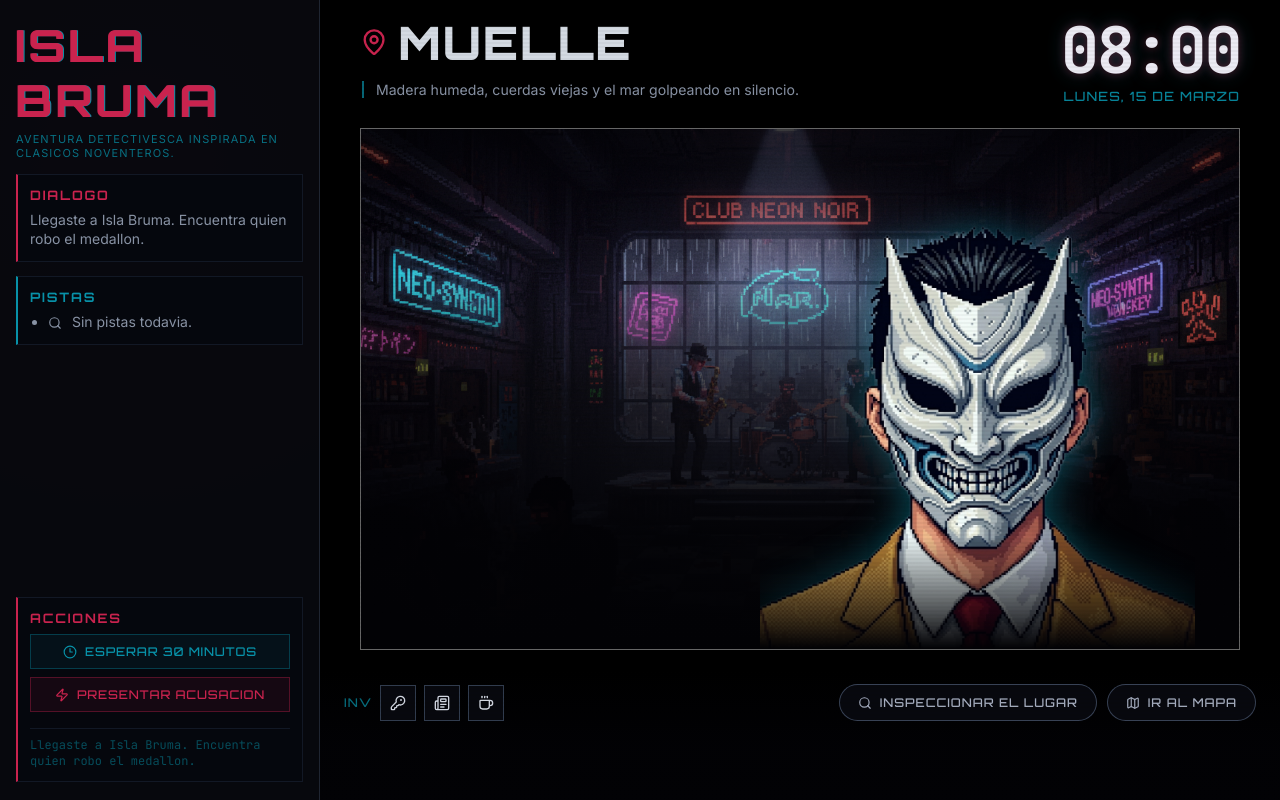
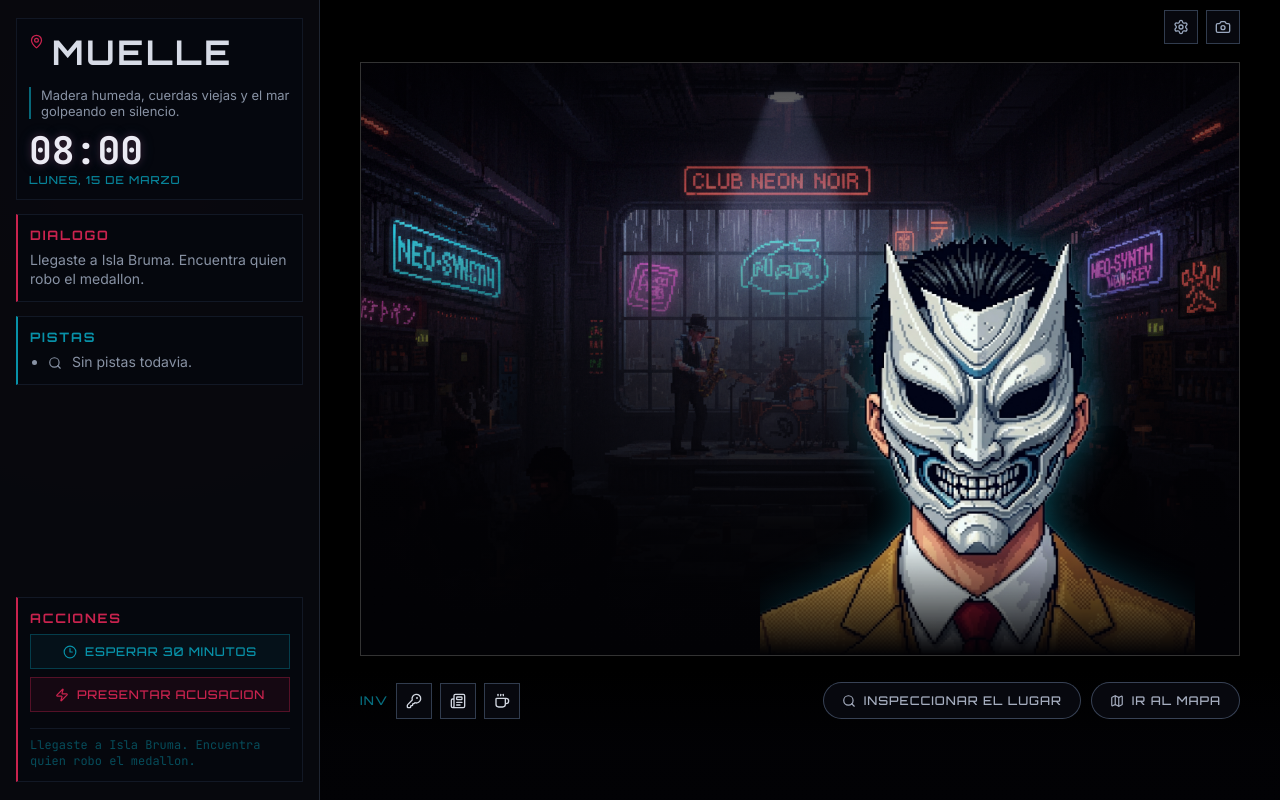
Before and after one commit to javasjavasjavas/game, a React (Vite) app: page / in a window 1280 px wide. Built offline with nearby package versions, Linux system fonts and the light colour scheme.

Commit message:
style: restructure UI zones, move location/time to sidebar, and refine global cursor behavior

```diff
--- a/src/App.tsx
+++ b/src/App.tsx
@@ -1,4 +1,3 @@
-import { AnimatePresence } from "framer-motion";
 import { Coffee, KeyRound, Menu, MessageSquareText, Newspaper } from "lucide-react";
 import { useMemo, useState } from "react";
 import type { MouseEventHandler } from "react";
@@ -69,6 +68,10 @@ export default function App() {
       </button>
 
       <Sidebar
+        roomName={game.room.name}
+        roomDescription={game.room.description}
+        clock={game.formattedTime}
+        dateLabel="Lunes, 15 de Marzo"
         message={game.game.lastMessage}
         clues={game.clues}
         onWait={() => {
@@ -88,7 +91,7 @@ export default function App() {
       />
 
       <main className={rootClass} onMouseMove={handleViewportMouseMove} onContextMenu={handleContextMenu}>
-        <TopBar roomName={game.room.name} roomDescription={game.room.description} clock={game.formattedTime} />
+        <TopBar />
 
         <StageView
           onCharacterClick={() => {
@@ -132,9 +135,7 @@ export default function App() {
           />
         </footer>
 
-        <AnimatePresence>
-          <CursorOverlay mode={game.cursorMode} icon={cursorIcon} x={cursorPos.x} y={cursorPos.y} />
-        </AnimatePresence>
+        <CursorOverlay mode={game.cursorMode} icon={cursorIcon} x={cursorPos.x} y={cursorPos.y} />
       </main>
     </div>
   );
--- a/src/components/Sidebar.tsx
+++ b/src/components/Sidebar.tsx
@@ -1,8 +1,12 @@
-import { Clock3, Search, Zap } from "lucide-react";
+import { Clock3, MapPin, Search, Zap } from "lucide-react";
 import { NPCS } from "../game/data";
 import { motion } from "framer-motion";
 
 interface Props {
+  roomName: string;
+  roomDescription: string;
+  clock: string;
+  dateLabel: string;
   message: string;
   clues: Array<{ id: string; text: string }>;
   onWait: () => void;
@@ -12,12 +16,29 @@ interface Props {
   mobileOpen: boolean;
 }
 
-export function Sidebar({ message, clues, onWait, onSolveClick, onAccuse, showAccuseList, mobileOpen }: Props) {
+export function Sidebar({
+  roomName,
+  roomDescription,
+  clock,
+  dateLabel,
+  message,
+  clues,
+  onWait,
+  onSolveClick,
+  onAccuse,
+  showAccuseList,
+  mobileOpen,
+}: Props) {
   return (
     <aside className={`sidebar ${mobileOpen ? "open" : ""}`}>
-      <div className="brand">
-        <h1>ISLA BRUMA</h1>
-        <p>Aventura detectivesca inspirada en clasicos noventeros.</p>
+      <div className="sidebar-meta">
+        <div className="sidebar-room-row">
+          <MapPin size={15} className="sidebar-meta-icon" />
+          <h1>{roomName.toUpperCase()}</h1>
+        </div>
+        <p className="sidebar-room-description">{roomDescription}</p>
+        <div className="sidebar-clock">{clock}</div>
+        <div className="sidebar-date">{dateLabel}</div>
       </div>
 
       <section className="panel">
--- a/src/components/TopBar.tsx
+++ b/src/components/TopBar.tsx
@@ -1,24 +1,16 @@
-import { MapPin } from "lucide-react";
+import { Camera, Settings } from "lucide-react";
 
-interface Props {
-  roomName: string;
-  roomDescription: string;
-  clock: string;
-}
-
-export function TopBar({ roomName, roomDescription, clock }: Props) {
+export function TopBar() {
   return (
     <header className="topbar">
-      <div className="loc-wrap">
-        <div className="room-heading">
-          <MapPin className="room-icon" />
-          <h2>{roomName.toUpperCase()}</h2>
-        </div>
-        <p>{roomDescription}</p>
-      </div>
-      <div className="clock-box">
-        <div id="clock">{clock}</div>
-        <div id="date-label">Lunes, 15 de Marzo</div>
+      <div className="topbar-spacer" />
+      <div className="topbar-icons">
+        <button className="top-icon-btn" aria-label="Ajustes">
+          <Settings size={16} />
+        </button>
+        <button className="top-icon-btn" aria-label="Captura">
+          <Camera size={16} />
+        </button>
       </div>
     </header>
   );
--- a/src/hooks/useGame.ts
+++ b/src/hooks/useGame.ts
@@ -99,17 +99,10 @@ export function useGame() {
 
   const toggleInventoryItem = (id: string) => {
     setSelectedInventoryId((prev) => (prev === id ? null : id));
-    const selected = INVENTORY_ITEMS.find((item) => item.id === id);
-    mutate((draft) => {
-      draft.lastMessage = selected ? `Seleccionaste: ${selected.label}.` : "Inventario sin seleccion.";
-    });
   };
 
   const clearInventorySelection = () => {
     setSelectedInventoryId(null);
-    mutate((draft) => {
-      draft.lastMessage = "Inventario sin seleccion.";
-    });
   };
 
   return {
--- a/src/styles/app.css
+++ b/src/styles/app.css
@@ -9,6 +9,7 @@
   --muted: #8892a4;
   --line: rgba(61, 73, 94, 0.45);
   --panel: rgba(8, 9, 15, 0.92);
+  --lane-side: 40px;
 }
 
 * {
@@ -24,10 +25,12 @@ body,
   background: #000;
   color: var(--ink);
   font-family: Inter, sans-serif;
+  cursor: crosshair;
 }
 
 button {
   font: inherit;
+  cursor: crosshair;
 }
 
 .app {
@@ -39,6 +42,7 @@ button {
     radial-gradient(circle at 80% 80%, rgba(8, 145, 168, 0.14), transparent 40%),
     radial-gradient(circle at 10% 20%, rgba(201, 35, 78, 0.12), transparent 35%),
     #000;
+  cursor: crosshair;
 }
 
 .sidebar-toggle {
@@ -52,7 +56,6 @@ button {
   color: var(--cyber-blue);
   width: 40px;
   height: 40px;
-  cursor: pointer;
 }
 
 .sidebar {
@@ -69,21 +72,56 @@ button {
   z-index: 20;
 }
 
-.brand h1 {
+.sidebar-meta {
+  border: 1px solid rgba(31, 42, 62, 0.45);
+  background: rgba(5, 7, 14, 0.72);
+  padding: 12px;
+}
+
+.sidebar-room-row {
+  display: flex;
+  align-items: flex-start;
+  gap: 8px;
+}
+
+.sidebar-meta-icon {
+  color: var(--cyber-pink);
+  margin-top: 3px;
+}
+
+.sidebar-meta h1 {
   margin: 0;
   font-family: Orbitron, sans-serif;
-  font-size: 44px;
+  font-size: 34px;
   letter-spacing: 0.08em;
-  color: var(--cyber-pink);
+  color: #d7dbe6;
   text-transform: uppercase;
-  text-shadow: -1px 0 var(--cyber-pink), 1px 0 var(--cyber-blue);
 }
 
-.brand p {
-  margin: 4px 0 0;
+.sidebar-room-description {
+  margin: 14px 0 0;
+  color: var(--muted);
+  font-size: 13px;
+  border-left: 2px solid rgba(8, 145, 168, 0.7);
+  padding-left: 10px;
+}
+
+.sidebar-clock {
+  margin-top: 12px;
+  font-family: "JetBrains Mono", monospace;
+  font-size: 38px;
+  line-height: 1;
+  font-weight: 700;
+  color: #ebeaf3;
+  text-shadow: 0 0 8px rgba(201, 35, 78, 0.3), 0 0 14px rgba(8, 145, 168, 0.25);
+}
+
+.sidebar-date {
+  margin-top: 4px;
   text-transform: uppercase;
-  color: rgba(8, 145, 168, 0.75);
-  letter-spacing: 0.1em;
+  font-family: Orbitron, sans-serif;
+  letter-spacing: 0.09em;
+  color: rgba(8, 145, 168, 0.9);
   font-size: 11px;
 }
 
@@ -137,7 +175,6 @@ button {
   color: var(--ink);
   text-align: left;
   padding: 8px;
-  cursor: pointer;
   font-family: "JetBrains Mono", monospace;
   font-size: 12px;
 }
@@ -166,7 +203,6 @@ button {
   letter-spacing: 0.07em;
   text-transform: uppercase;
   font-size: 12px;
-  cursor: pointer;
   margin-bottom: 8px;
   display: inline-flex;
   align-items: center;
@@ -211,94 +247,51 @@ button {
   cursor: crosshair;
 }
 
-.viewport::before {
-  content: "";
-  position: absolute;
-  inset: 0;
-  background: linear-gradient(to bottom, transparent 50%, rgba(0, 0, 0, 0.15) 50%);
-  background-size: 100% 4px;
-  opacity: 0.24;
-  pointer-events: none;
-  z-index: 99;
-}
-
 .viewport.hide-cursor {
   cursor: none;
 }
 
 .topbar {
   display: flex;
-  justify-content: space-between;
+  justify-content: flex-end;
   gap: 10px;
-  align-items: flex-start;
-  padding: 22px 40px 8px;
-  z-index: 30;
-  pointer-events: none;
+  align-items: center;
+  min-height: 52px;
+  padding: 8px var(--lane-side) 6px;
+  z-index: 35;
   position: relative;
 }
 
-.room-heading {
-  display: flex;
-  align-items: flex-start;
-  gap: 10px;
+.topbar-spacer {
+  margin-right: auto;
 }
 
-.room-icon {
-  color: var(--cyber-pink);
-  margin-top: 6px;
-  width: clamp(20px, 2.2vw, 30px);
-  height: clamp(20px, 2.2vw, 30px);
+.topbar-icons {
+  display: flex;
+  gap: 8px;
 }
 
-.loc-wrap h2 {
-  margin: 0;
-  text-transform: uppercase;
-  letter-spacing: 0.04em;
-  font-family: Orbitron, sans-serif;
-  font-weight: 900;
-  font-size: clamp(28px, 3.6vw, 58px);
-  line-height: 0.9;
-  color: #d4dae2;
+.top-icon-btn {
+  width: 34px;
+  height: 34px;
+  border: 1px solid rgba(61, 73, 94, 0.8);
+  background: rgba(8, 9, 15, 0.95);
+  color: #9aa8bf;
+  display: grid;
+  place-items: center;
 }
 
-.loc-wrap p {
-  margin: 18px 0 0 2px;
-  border-left: 2px solid rgba(8, 145, 168, 0.7);
-  padding-left: 12px;
-  color: var(--muted);
-  font-size: clamp(12px, 1.1vw, 16px);
-  max-width: 860px;
-}
-
-.clock-box {
-  text-align: right;
-}
-
-#clock {
-  font-family: "JetBrains Mono", monospace;
-  font-size: clamp(44px, 5vw, 90px);
-  line-height: 0.9;
-  font-weight: 700;
-  color: #ebeaf3;
-  text-shadow: 0 0 10px rgba(201, 35, 78, 0.4), 0 0 18px rgba(8, 145, 168, 0.35);
-  letter-spacing: -0.04em;
-}
-
-#date-label {
-  margin-top: 8px;
-  text-transform: uppercase;
-  font-family: Orbitron, sans-serif;
-  letter-spacing: 0.09em;
-  color: rgba(8, 145, 168, 0.9);
-  font-size: clamp(12px, 1vw, 18px);
+.top-icon-btn:hover {
+  border-color: rgba(8, 145, 168, 0.7);
+  color: #d5edf3;
 }
 
 .stage {
   flex: 1;
   position: relative;
   overflow: hidden;
-  margin: 16px 40px 20px;
-  border: 1px solid #666;
+  margin: 10px var(--lane-side) 14px;
+  border: 1px solid #333;
 }
 
 .scene-image {
@@ -376,7 +369,6 @@ button {
   border: 1px solid rgba(61, 73, 94, 0.6);
   background: rgba(8, 9, 15, 0.95);
   color: #99a7be;
-  cursor: pointer;
   width: 32px;
   height: 32px;
   display: grid;
@@ -395,13 +387,13 @@ button {
 }
 
 .map-node {
-  cursor: pointer;
+  cursor: crosshair;
 }
 
 .footer {
   z-index: 30;
   position: relative;
-  padding: 14px 24px 18px;
+  padding: 12px var(--lane-side) 16px;
   background: linear-gradient(to top, rgba(2, 2, 5, 0.98) 0%, rgba(2, 2, 5, 0.86) 40%, transparent 100%);
   min-height: 130px;
   overflow: visible;
@@ -441,7 +433,6 @@ button {
   display: grid;
   place-items: center;
   font-size: 16px;
-  cursor: pointer;
   position: relative;
   padding: 0;
 }
@@ -483,7 +474,6 @@ button {
   text-transform: uppercase;
   letter-spacing: 0.08em;
   font-size: 12px;
-  cursor: pointer;
   display: inline-flex;
   align-items: center;
   gap: 8px;
@@ -491,14 +481,14 @@ button {
 
 .detail-box {
   position: absolute;
-  left: 24px;
-  right: 24px;
+  left: var(--lane-side);
+  right: var(--lane-side);
   bottom: 14px;
   border: 1px solid rgba(61, 73, 94, 0.7);
   background: rgba(8, 9, 15, 0.88);
   padding: 12px;
   z-index: 6;
-  max-width: calc(100% - 48px);
+  max-width: calc(100% - (var(--lane-side) * 2));
 }
 
 .detail-close {
@@ -510,7 +500,6 @@ button {
   border: 1px solid rgba(61, 73, 94, 0.7);
   background: rgba(8, 9, 15, 0.95);
   color: #93a0b8;
-  cursor: pointer;
   display: grid;
   place-items: center;
 }
@@ -575,7 +564,6 @@ button {
   color: #97a3bb;
   text-align: left;
   padding: 0;
-  cursor: pointer;
   font-family: "JetBrains Mono", monospace;
   font-size: 18px;
   line-height: 1.35;
@@ -595,6 +583,7 @@ button {
   align-items: center;
   gap: 10px;
   pointer-events: none;
+  will-change: transform;
 }
 
 .cursor-icon {
@@ -616,10 +605,6 @@ button {
 }
 
 @media (max-width: 1080px) {
-  .loc-wrap p {
-    font-size: 16px;
-  }
-
   .conversation-layout {
     grid-template-columns: 1fr;
   }
@@ -634,6 +619,10 @@ button {
 }
 
 @media (max-width: 900px) {
+  :root {
+    --lane-side: 12px;
+  }
+
   .sidebar-toggle {
     display: grid;
     place-items: center;
@@ -656,29 +645,11 @@ button {
   }
 
   .topbar {
-    padding: 58px 16px 8px;
-    flex-direction: column;
-  }
-
-  .loc-wrap h2 {
-    font-size: clamp(30px, 8vw, 44px);
-  }
-
-  .loc-wrap p {
-    margin-top: 8px;
-    font-size: 14px;
-  }
-
-  #clock {
-    font-size: clamp(34px, 11vw, 56px);
-  }
-
-  #date-label {
-    font-size: 12px;
+    padding: 58px var(--lane-side) 8px;
   }
 
   .stage {
-    margin: 10px 12px 14px;
+    margin: 10px var(--lane-side) 14px;
   }
 
   .character-wrap {
@@ -688,14 +659,14 @@ button {
   }
 
   .footer {
-    padding: 10px 12px 14px;
+    padding: 10px var(--lane-side) 14px;
   }
 
   .detail-box {
-    left: 12px;
-    right: 12px;
+    left: var(--lane-side);
+    right: var(--lane-side);
     bottom: 10px;
-    max-width: calc(100% - 24px);
+    max-width: calc(100% - (var(--lane-side) * 2));
   }
 
   .pill-btn {
```
